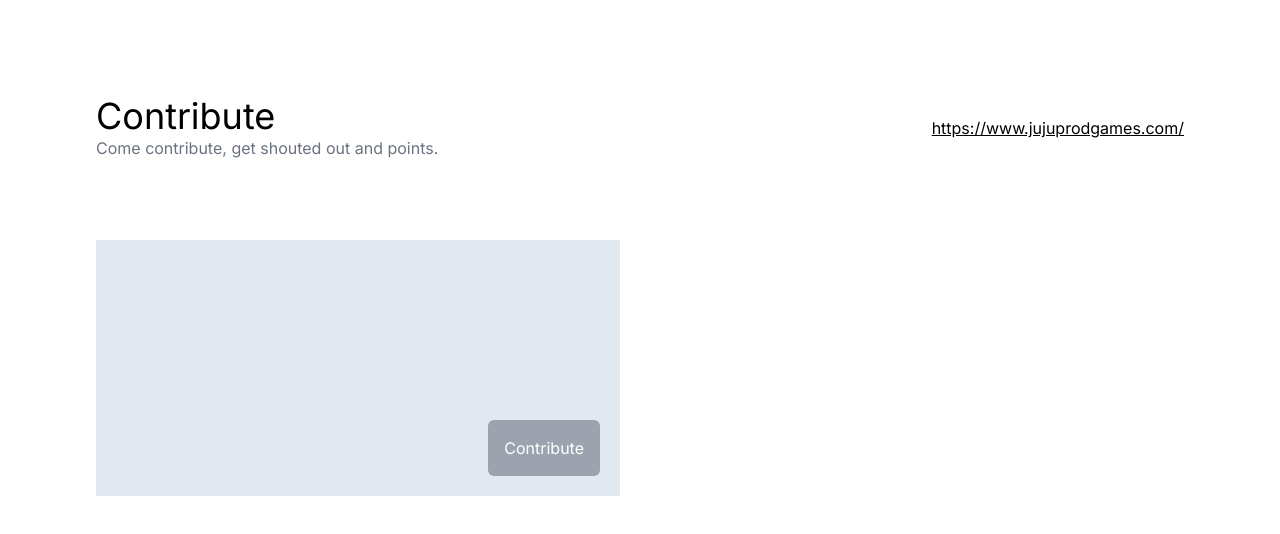
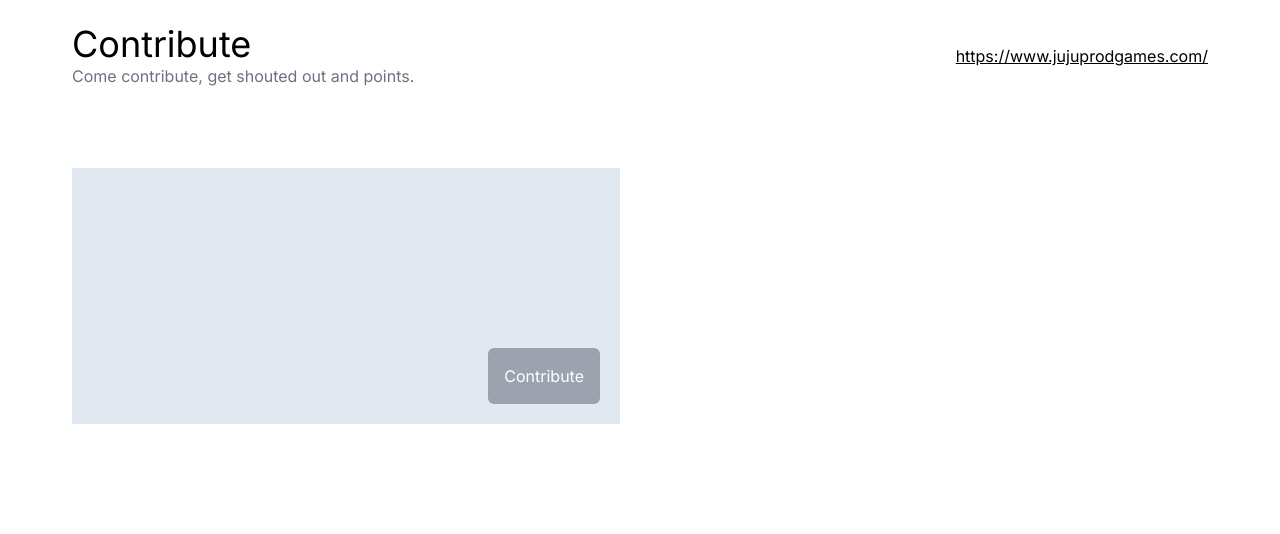
Before and after one commit to jujuprod-dev/jujuprod-fanboard, a Next.js app: page / in a window 1280 px wide. Shown: the top 534 px of the page. Built offline with nearby package versions, Linux system fonts and the light colour scheme.

Commit message:
refactor: add component for main container / add configs

```diff
--- a/src/app/page.tsx
+++ b/src/app/page.tsx
@@ -1,8 +1,10 @@
 import Image from "next/image";
+import { jujuMainWebsiteURL, newTabProps } from "@/config/constants";
+import { Container } from "@/components/molecules/container";
 
 export default function Home() {
   return (
-    <main className="flex min-h-screen flex-col items-center p-24 mx-auto">
+    <Container>
       {/* Header */}
       <section className="mb-20 flex flex-wrap gap-4 w-full items-center justify-between">
         <div>
@@ -13,9 +15,8 @@ export default function Home() {
         </div>
         <a
           className="underline break-all"
-          href="https://www.jujuprodgames.com/"
-          rel="noopener noreferrer"
-          target="_blank"
+          href={jujuMainWebsiteURL}
+          {...newTabProps}
         >
           https://www.jujuprodgames.com/
         </a>
@@ -31,6 +32,6 @@ export default function Home() {
           </button>
         </div>
       </section>
-    </main>
+    </Container>
   );
 }
--- /dev/null
+++ b/src/components/molecules/container/index.tsx
@@ -0,0 +1,20 @@
+import * as React from "react";
+import type { HTMLAttributes, ReactNode } from "react";
+
+interface ContainerProps extends HTMLAttributes<HTMLDivElement> {
+  children: ReactNode;
+}
+
+export const Container: React.FC<ContainerProps> = ({
+  children,
+  ...props
+}: ContainerProps) => {
+  return (
+    <main
+      className="flex min-h-screen flex-col items-center p-6 mx-4 sm:mx-6 md:mx-8 lg:mx-10 xl:mx-12 2xl:mx-14"
+      {...props}
+    >
+      {children}
+    </main>
+  );
+};
--- /dev/null
+++ b/src/config/constants.ts
@@ -0,0 +1,6 @@
+export const jujuMainWebsiteURL = 'https://www.jujuprodgames.com/';
+
+export const newTabProps = {
+    target: '_blank',
+    rel: 'noopener noreferrer'
+};
```
